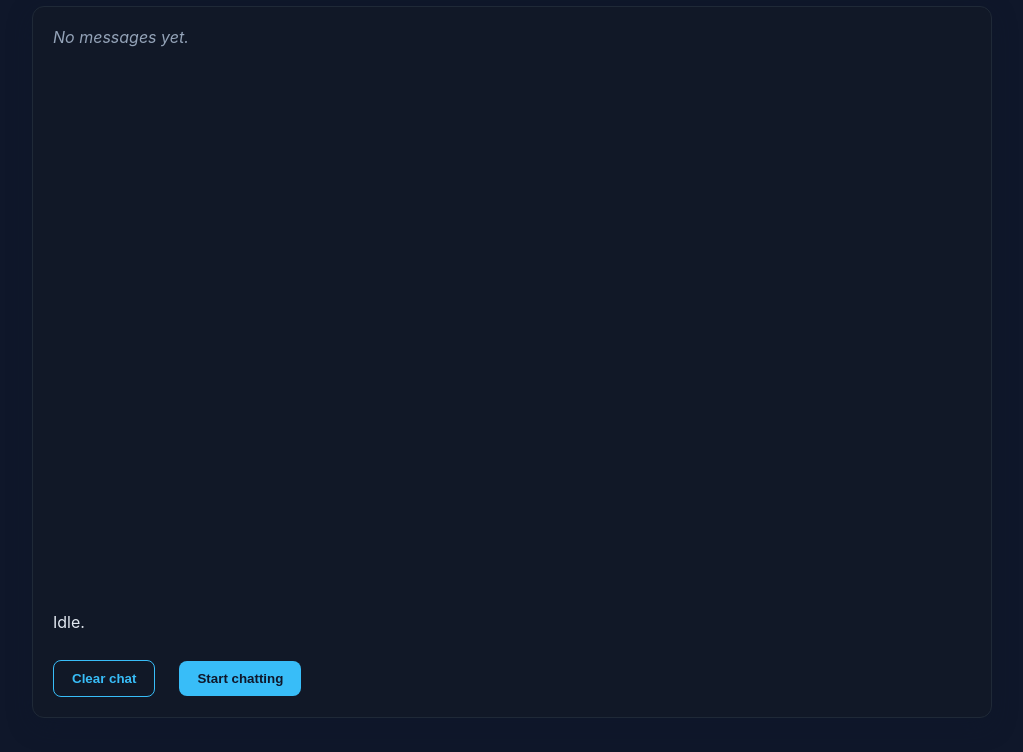
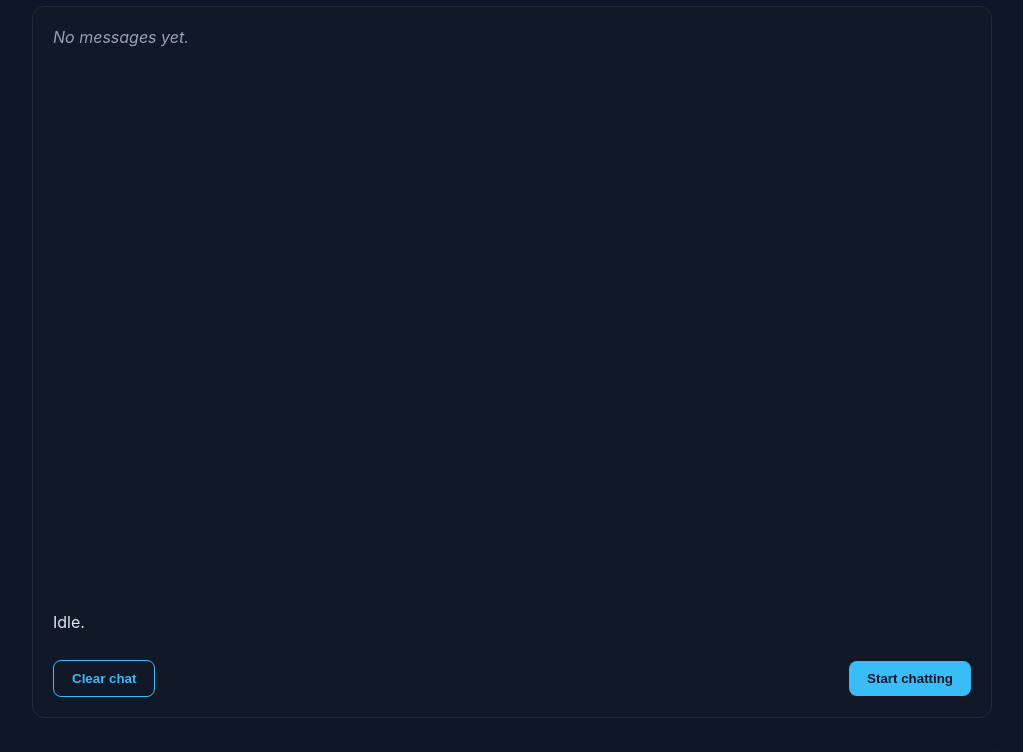
Before and after one commit to Jay4242/Qwen3-TTS_Scripts, a website: page nodejs/public/index.html in a window 1280 px wide. Shown: the part 114-866 px from the top of the page, without its empty margins (128-1151 px from the left). Drawn offline with Linux system fonts and the light colour scheme; no server answers.

Commit message:
Update styles.css

```diff
--- a/nodejs/public/styles.css
+++ b/nodejs/public/styles.css
@@ -5,10 +5,17 @@
   color: #e2e8f0;
 }
 
+html,
+body {
+  height: 100%;
+}
+
 body {
   margin: 0;
-  min-height: 100vh;
+  height: 100%;
+  min-height: 0;
   background: #0f172a;
+  overflow: hidden;
 }
 
 .container {
@@ -18,7 +25,8 @@ body {
   display: flex;
   flex-direction: column;
   gap: 20px;
-  min-height: 100vh;
+  height: 100vh;
+  min-height: 0;
 }
 
 header h1 {
@@ -65,6 +73,10 @@ button.secondary {
 button:disabled {
   opacity: 0.6;
   cursor: not-allowed;
+}
+
+#recordButton {
+  margin-left: auto;
 }
 
 .toggle {
@@ -120,6 +132,7 @@ pre {
   align-items: center;
   gap: 24px;
   flex-wrap: wrap;
+  width: 100%;
 }
 
 .chat-log {
@@ -127,7 +140,8 @@ pre {
   flex-direction: column;
   gap: 12px;
   flex: 1;
-  min-height: 220px;
+  min-height: 0;
+  max-height: 100%;
   overflow-y: auto;
   padding-right: 6px;
 }
```
